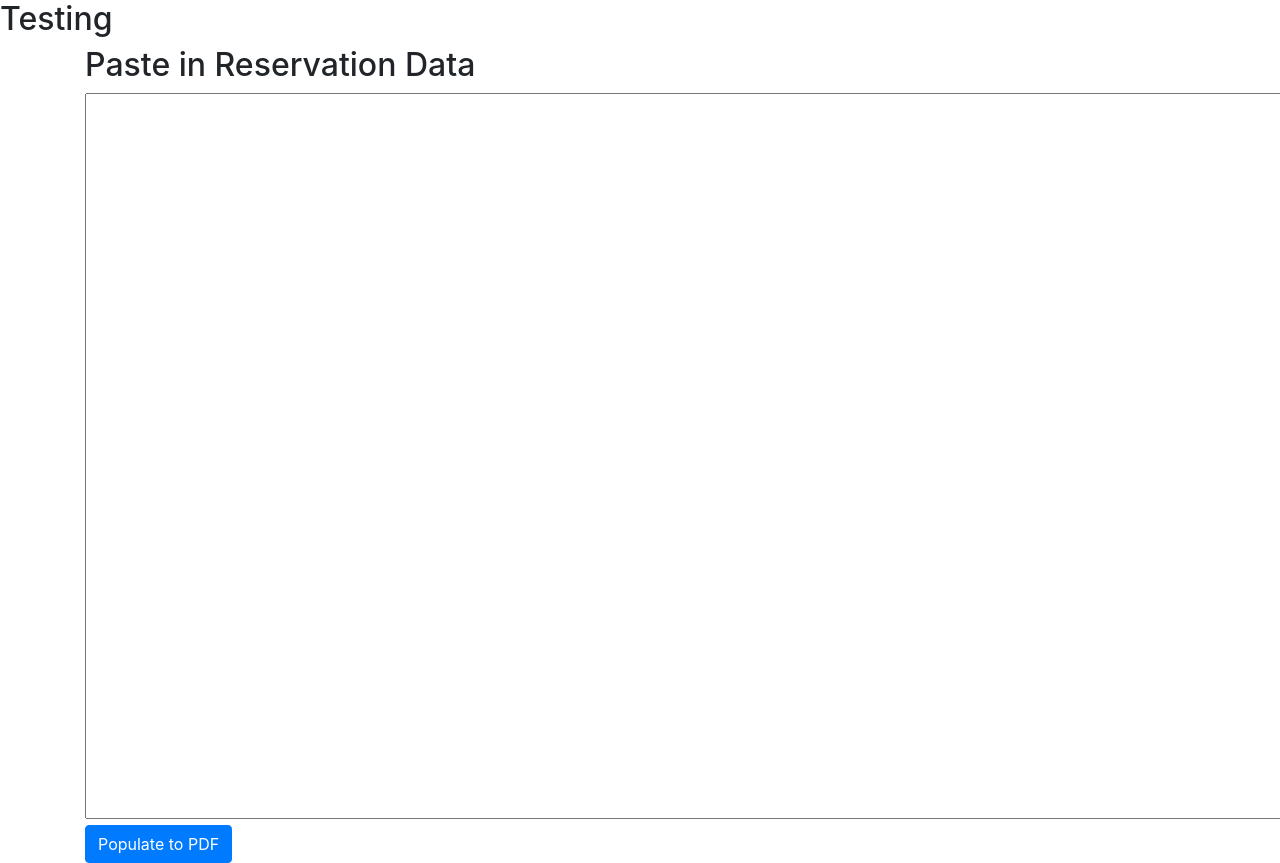
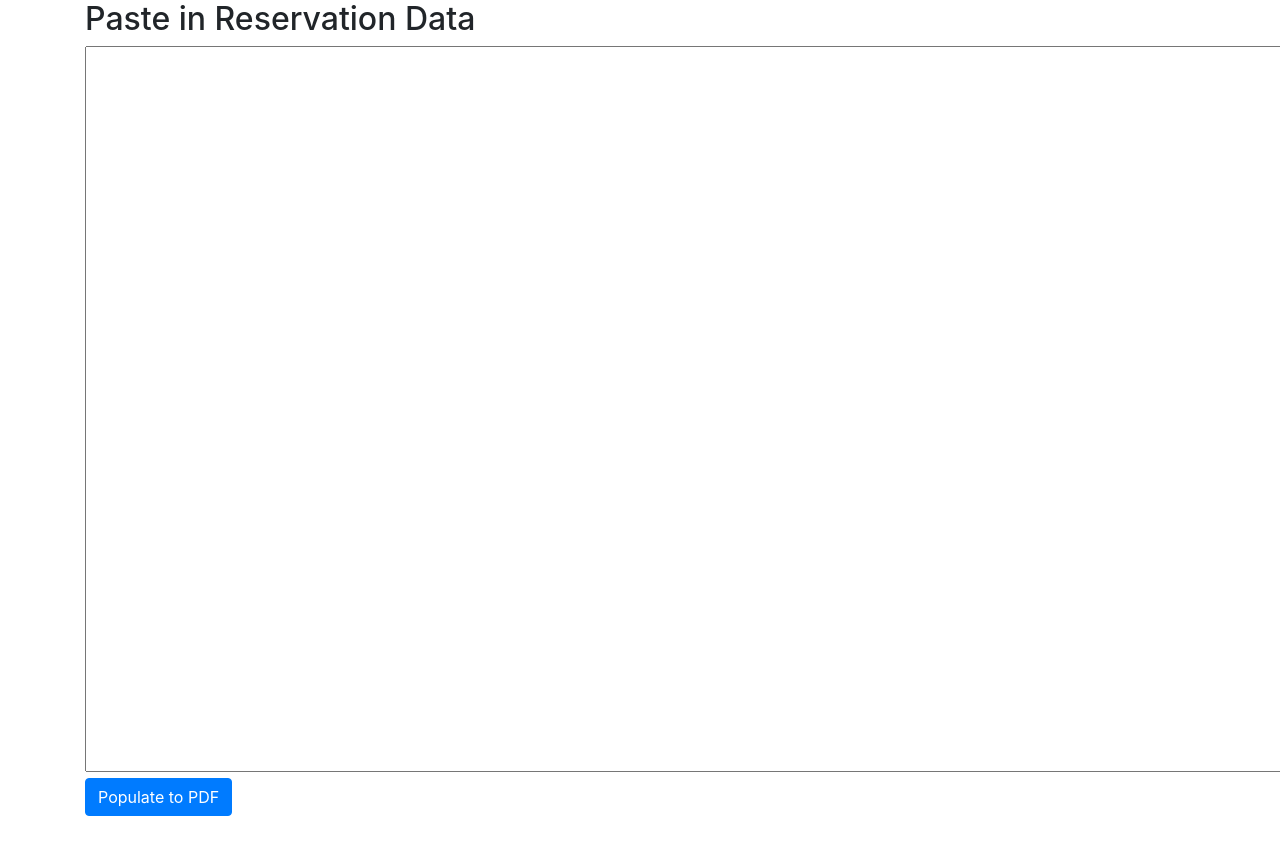
Before and after one commit to SproutSeeds/auto-populate-pdf, an Electron app: page index.html in a window 1280 px wide. Shown: the top 863 px of the page. After the commit the page ends 816 px from the top, so only its background shows below. Drawn offline with nearby package versions, Linux system fonts and the light colour scheme.

Commit message:
Final Commit

```diff
--- a/index.html
+++ b/index.html
@@ -13,7 +13,6 @@
 </head>
 
 <body>
-  <h2>Testing</h2>
   <div class="container">
     <h2>Paste in Reservation Data</h2>
 
--- a/package.json
+++ b/package.json
@@ -7,12 +7,16 @@
     "doc": "docs"
   },
   "scripts": {
-    "start": "electron ."
+    "deploy": "npm run build&&gh-pages -d build",
+    "start": "electron .",
+    "build": "build"
   },
   "author": "Cody Mitchell",
   "license": "MIT",
+  "homepage": "https://SproutSeeds.github.io/auto-populate-pdf",
   "dependencies": {
     "electron": "^3.0.2",
+    "gh-pages": "^2.0.0",
     "jquery": "^3.3.1"
   }
 }
```
Also changed, not shown: 1 other file.
